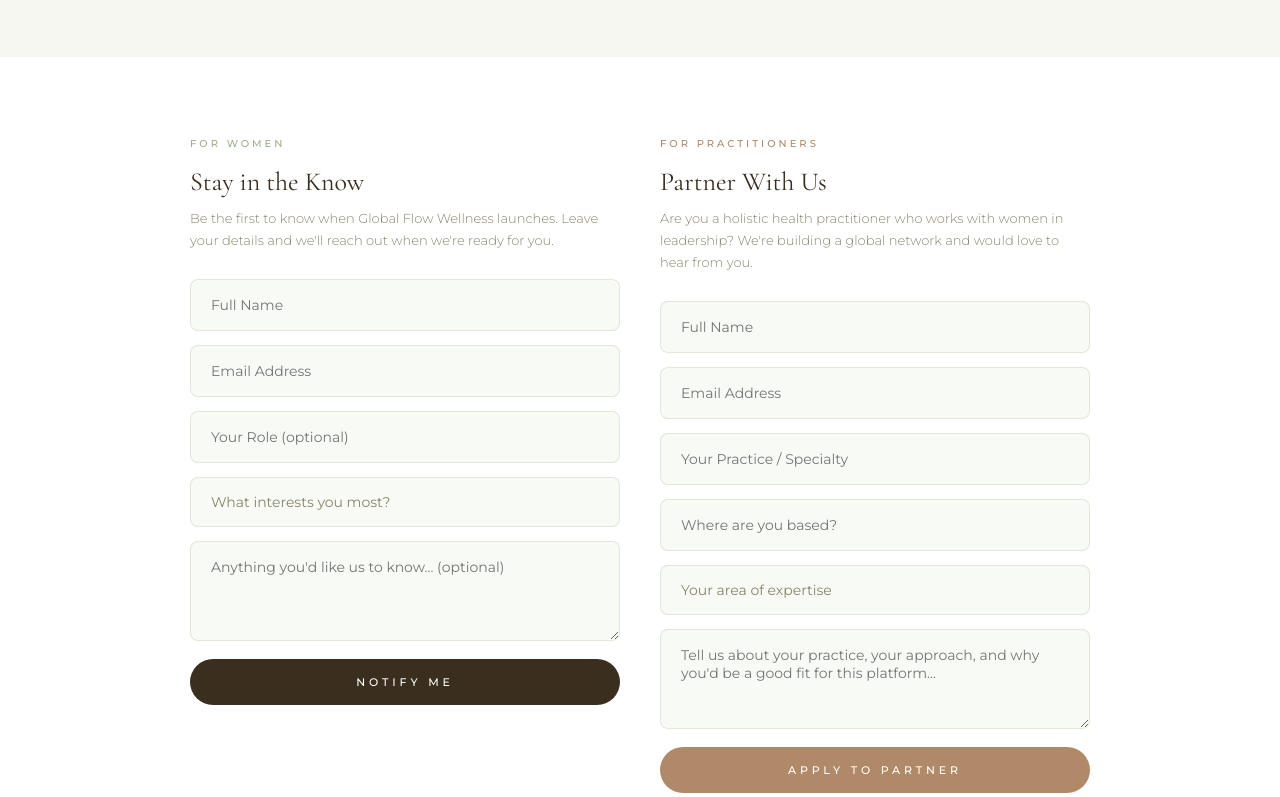
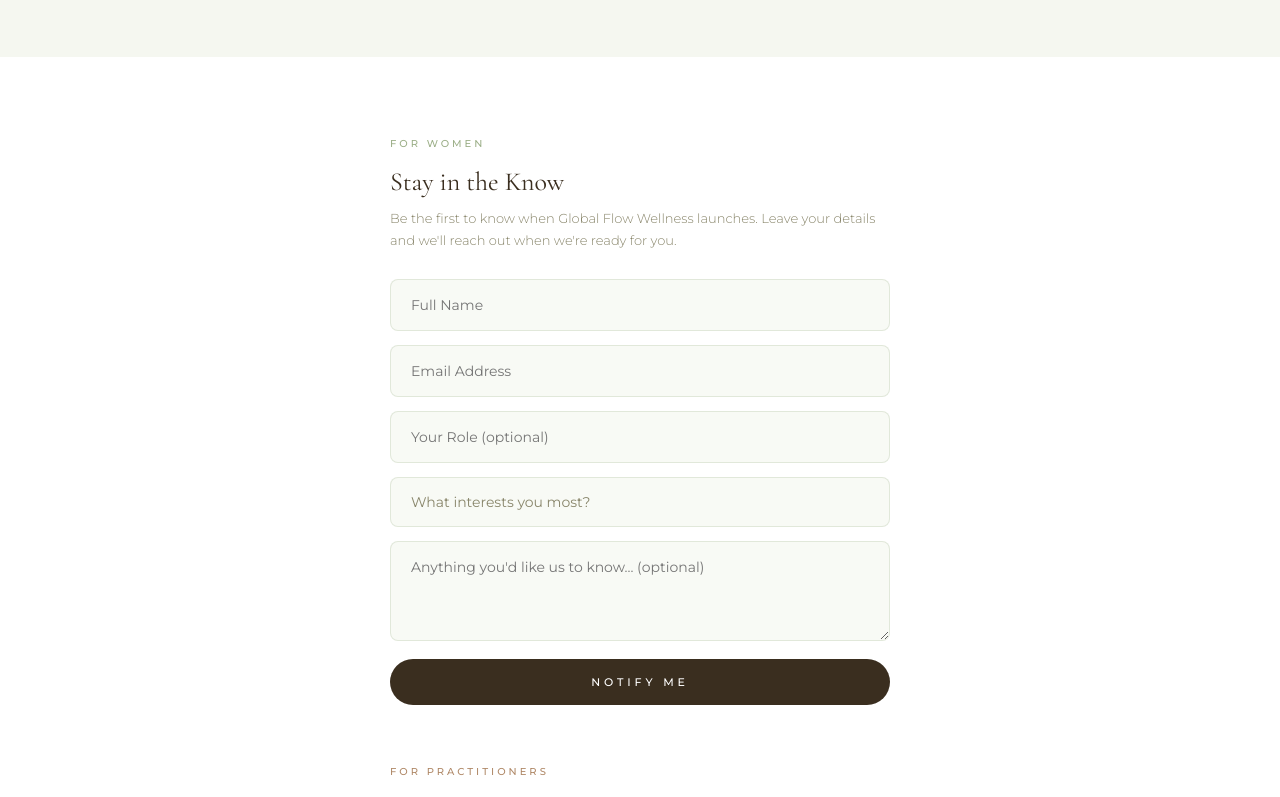
Before and after one commit to sdez20/theglobalflow, a Next.js app: page /wellness in a window 1280 px wide. Shown: the part 4840-5637 px from the top of the page. Built offline with nearby package versions, Linux system fonts and the light colour scheme.

Commit message:
Stack wellness forms vertically

```diff
--- a/app/wellness/page.tsx
+++ b/app/wellness/page.tsx
@@ -139,7 +139,7 @@ export default function Wellness() {
       </section>
 
       <section style={{ padding: "80px clamp(20px,5vw,60px)", background: C.bg }}>
-        <div style={{ maxWidth: 900, margin: "0 auto", display: "grid", gridTemplateColumns: "repeat(auto-fit, minmax(340px, 1fr))", gap: 40 }}>
+        <div style={{ maxWidth: 500, margin: "0 auto", display: "flex", flexDirection: "column" as const, gap: 60 }}>
           <div>
             <p className="tracked" style={{ fontSize: 10, color: C.green, marginBottom: 16, letterSpacing: "0.3em", fontWeight: 500 }}>For Women</p>
             <h3 style={{ fontFamily: "'Cormorant Garamond',serif", fontSize: 26, fontWeight: 400, color: C.dark, marginBottom: 10 }}>Stay in the Know</h3>
```
